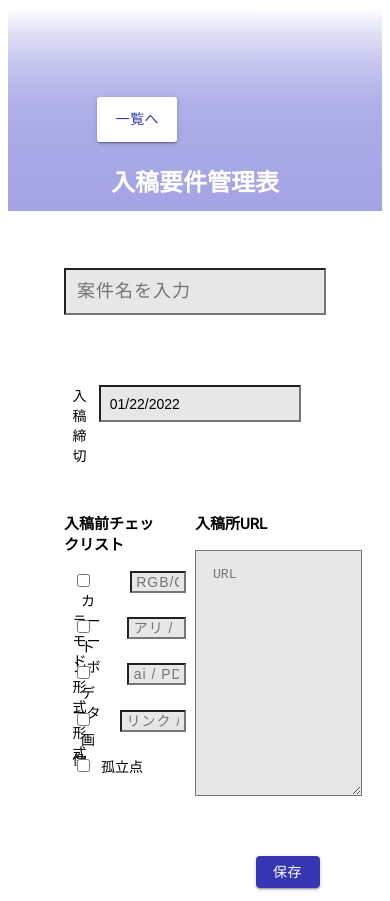
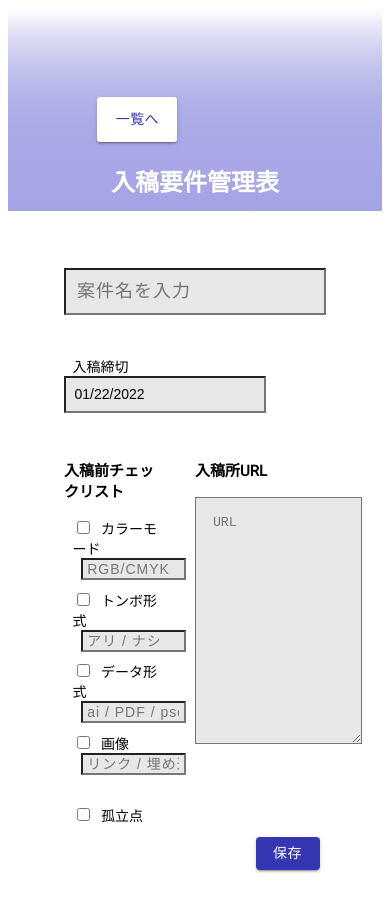
Before and after one commit to yoneda1013/react_todo_app, a React (Create React App) app: page / in a window 390 px wide. Built offline with nearby package versions, Linux system fonts and the light colour scheme; no server answers; the database is empty; sample sign-in values are in the browser's storage.

Commit message:
responsive

```diff
--- a/src/App.css
+++ b/src/App.css
@@ -207,20 +207,10 @@ label,span {
 .SaveBtnContainer {
   text-align: right;
   padding-right: 20px;
-  margin-top: 5vh;
+  margin-top: 2vh;
   margin-right: 10%;
 }
 
-/* responsive */
-/* @media screen and (min-width: 768px){
-  .wrapper{
-    min-height: 100vh;
-  }
-
-  .ItemList{
-    flex-direction: column;
-  }
-} */
 
 /* 一覧ページ */
 
@@ -230,3 +220,29 @@ label,span {
   background: linear-gradient(to top, #A4A4E5,70%, #FFF);
   padding-bottom: 4vh;
 }
+
+/* responsive */
+@media screen and (max-width: 1040px){
+  .CheckList li{
+    display: block;
+    margin-bottom: 3.5vh;
+  }
+  .CheckList li:last-child{
+   margin-bottom: 0;
+   height: 2vh;
+  }
+  .CheckListInput{
+    margin-bottom: 1vh;
+  }
+  .SaveBtnContainer{
+    margin-top: 0;
+  }
+  .deadline{
+    margin-top: 0;
+    display: block;
+  }
+}
+
+@media screen and (max-width: 740px){
+
+}
```
